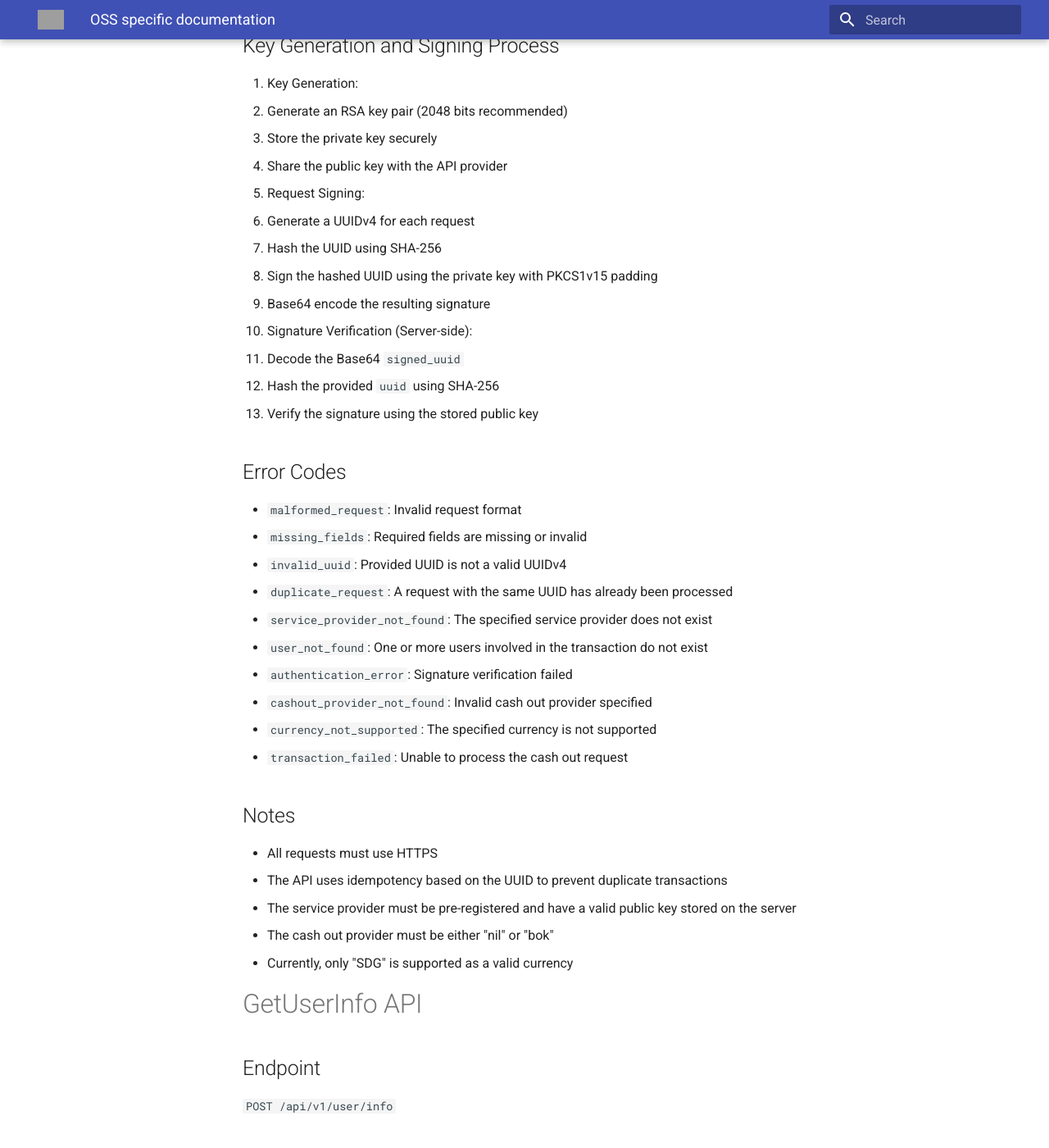
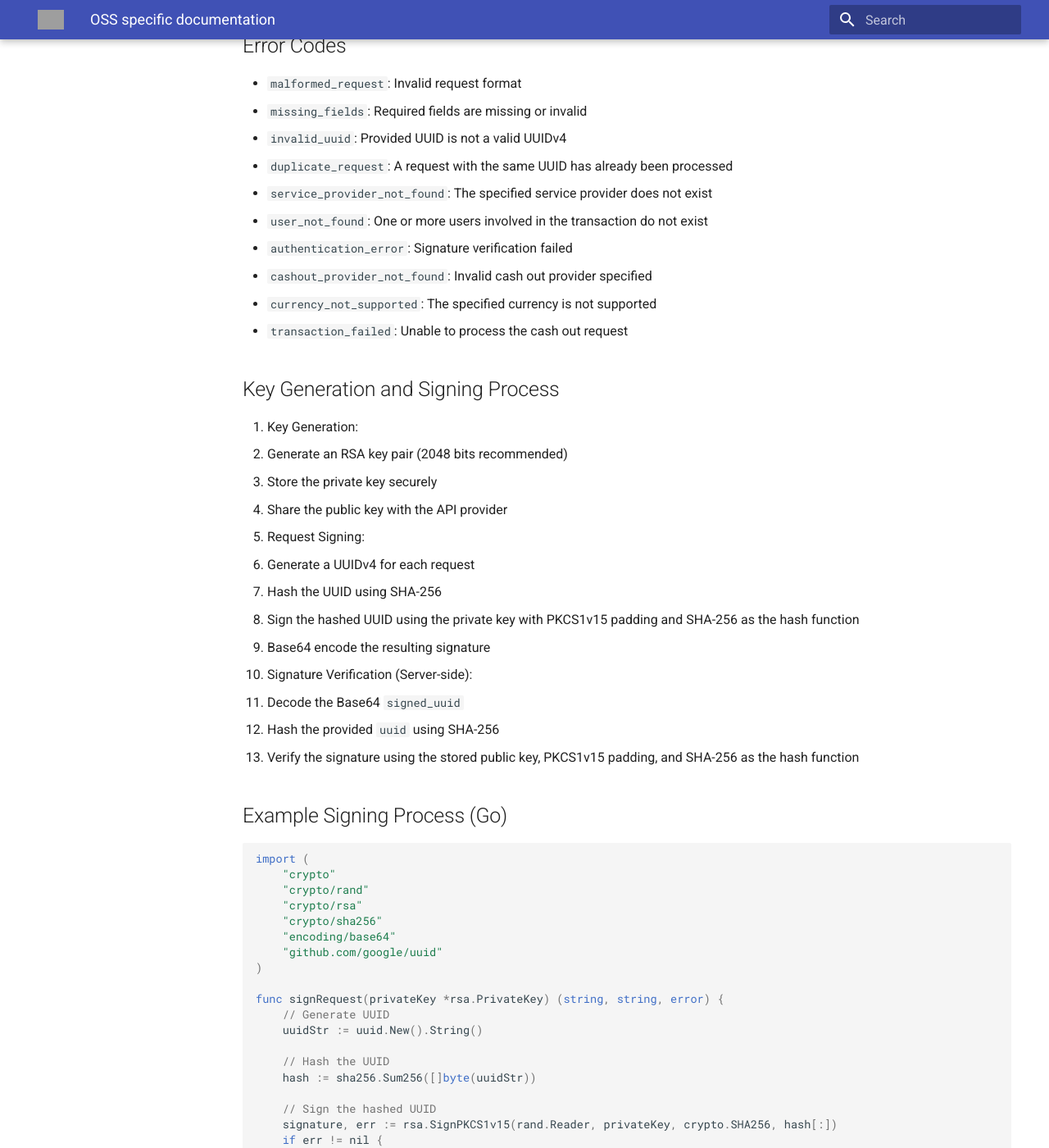
Before and after one commit to nilpay/oss, an MkDocs documentation site: the page built from docs/oss.md, in a window 1280 px wide and 1400 px high, scrolled down 1938 px. Shown: the whole window at 82% size. Built offline with MkDocs 1.6.1 and Material for MkDocs 9.7.7, drawn with Linux system fonts in a browser that asks for light colours; some of the changed text lies outside the part shown; grey boxes are pictures that could not be loaded.

Commit message:
fix the api docs on hashing uuid

````diff
--- a/docs/oss.md
+++ b/docs/oss.md
@@ -23,7 +23,7 @@
 
 ### Field Descriptions
 - `uuid`: A unique identifier for the request (UUIDv4 format)
-- `signed_uuid`: Base64 encoded signature of the UUID
+- `signed_uuid`: Base64 encoded signature of the hashed UUID
 - `to_account`: The recipient's account number
 - `amount`: The amount to be transferred (positive number)
 - `currency`: The currency of the transaction (e.g., "SDG")
@@ -69,24 +69,6 @@
 }
 ```
 
-## Key Generation and Signing Process
-
-1. Key Generation:
-   - Generate an RSA key pair (2048 bits recommended)
-   - Store the private key securely
-   - Share the public key with the API provider
-
-2. Request Signing:
-   - Generate a UUIDv4 for each request
-   - Hash the UUID using SHA-256
-   - Sign the hashed UUID using the private key with PKCS1v15 padding
-   - Base64 encode the resulting signature
-
-3. Signature Verification (Server-side):
-   - Decode the Base64 `signed_uuid`
-   - Hash the provided `uuid` using SHA-256
-   - Verify the signature using the stored public key
-
 ## Error Codes
 - `malformed_request`: Invalid request format
 - `missing_fields`: Required fields are missing or invalid
@@ -99,12 +81,63 @@
 - `currency_not_supported`: The specified currency is not supported
 - `transaction_failed`: Unable to process the cash out request
 
+## Key Generation and Signing Process
+
+1. Key Generation:
+   - Generate an RSA key pair (2048 bits recommended)
+   - Store the private key securely
+   - Share the public key with the API provider
+
+2. Request Signing:
+   - Generate a UUIDv4 for each request
+   - Hash the UUID using SHA-256
+   - Sign the hashed UUID using the private key with PKCS1v15 padding and SHA-256 as the hash function
+   - Base64 encode the resulting signature
+
+3. Signature Verification (Server-side):
+   - Decode the Base64 `signed_uuid`
+   - Hash the provided `uuid` using SHA-256
+   - Verify the signature using the stored public key, PKCS1v15 padding, and SHA-256 as the hash function
+
+## Example Signing Process (Go)
+
+```go
+import (
+    "crypto"
+    "crypto/rand"
+    "crypto/rsa"
+    "crypto/sha256"
+    "encoding/base64"
+    "github.com/google/uuid"
+)
+
+func signRequest(privateKey *rsa.PrivateKey) (string, string, error) {
+    // Generate UUID
+    uuidStr := uuid.New().String()
+
+    // Hash the UUID
+    hash := sha256.Sum256([]byte(uuidStr))
+
+    // Sign the hashed UUID
+    signature, err := rsa.SignPKCS1v15(rand.Reader, privateKey, crypto.SHA256, hash[:])
+    if err != nil {
+        return "", "", err
+    }
+
+    // Base64 encode the signature
+    signedUUID := base64.StdEncoding.EncodeToString(signature)
+
+    return uuidStr, signedUUID, nil
+}
+```
+
 ## Notes
 - All requests must use HTTPS
 - The API uses idempotency based on the UUID to prevent duplicate transactions
 - The service provider must be pre-registered and have a valid public key stored on the server
 - The cash out provider must be either "nil" or "bok"
 - Currently, only "SDG" is supported as a valid currency
+- Always hash the UUID before signing to ensure consistent security practices
 
 
 # GetUserInfo API
````
Also changed, not shown: other parts of docs/oss.md (+1 -1 lines), site/oss/index.html, site/search/search_index.json.
